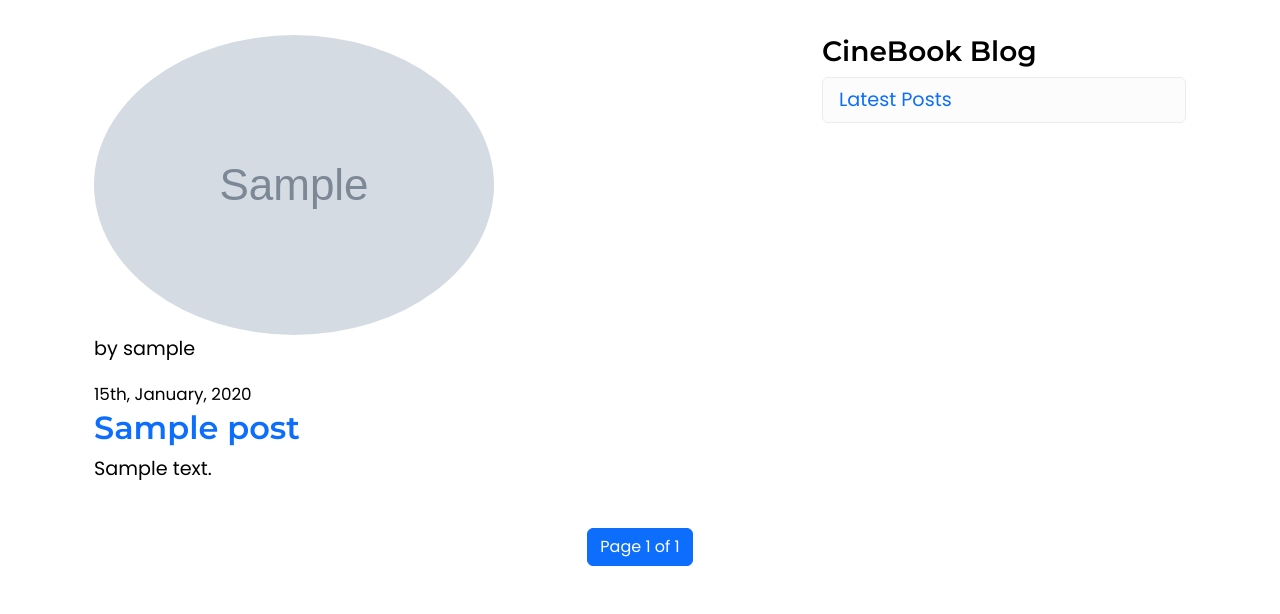
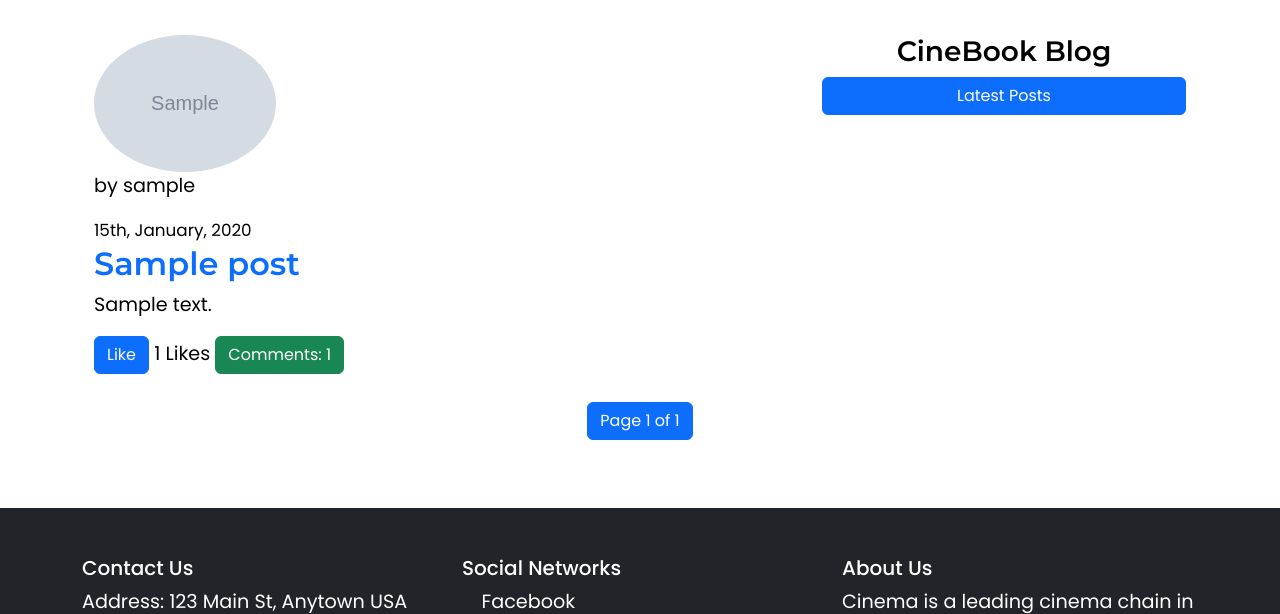
Before and after one commit to Pedrolivares1980/cinebook, a Django app: page /blog/ in a window 1280 px wide. Shown: the part 61-675 px from the top of the page. Run offline with Django 5.2, Linux system fonts and the light colour scheme; tables that the repository leaves empty hold one stand-in row (values such as "Sample post"); grey boxes marked "Sample" are stand-in pictures; some libraries are stand-ins or nearby versions.

Commit message:
blog likes

```diff
--- a/blog/templates/blog/comment_thread.html
+++ b/blog/templates/blog/comment_thread.html
@@ -4,7 +4,7 @@
         <div class="d-flex align-items-center">
             <img class="rounded-circle article-img" src="{{ comment.author.profile.image.url }}">
             <div class="ms-2">
-				<h5 class="mt-0">{{ comment.author.username }} </h5>
+                <h5 class="mt-0">{{ comment.author.username }}</h5>
                 <small class="text-muted">{{ comment.date_posted|date:'dS, F, Y'}}</small>
                 <p>{{ comment.content }}</p>
                 <div class="comment-actions">
@@ -13,6 +13,10 @@
                     <a href="{% url 'comment-delete' comment.id %}" class="btn btn-sm btn-danger">Delete</a>
                     {% endif %}
                     <a href="{% url 'add-reply' post_id=comment.post.id parent_id=comment.id %}" class="btn btn-sm btn-primary">Reply</a>
+                    <!-- Botón de like para el comentario -->
+                    <button class="like-comment btn btn-sm btn-primary" id="like-btn-comment-{{ comment.id }}" data-id="{{ comment.id }}">Like</button>
+                    <!-- Contador de likes para el comentario -->
+                    <span id="like-count-comment-{{ comment.id }}">{{ comment.likes.count }} Likes</span>
                 </div>
             </div>
         </div>
--- a/blog/templates/blog/home.html
+++ b/blog/templates/blog/home.html
@@ -1,19 +1,27 @@
 {% extends "blog/base.html" %}
+{% load static %}
+{% block content %}
+<script>
+  var csrftoken = '{{ csrf_token }}';
+</script>
 
-{% block content %}
+</script>
 <div class="d-flex flex-column flex-md-row container">
-
   <div class="col-md-8">
-    {% for post in posts %}
+    {% for item in posts_with_comments_count %}
     <article class="media content-section">
-      <img class="rounded-circle article-img" src="{{ post.author.profile.image.url }}">
+      <img class="rounded-circle article-img w-25" src="{{ item.post.author.profile.image.url }}">
       <div class="media-body">
         <div class="article-metadata">
-          <p class="mr-2">by {{ post.author }}</p>
-          <small>{{ post.date_posted|date:'dS, F, Y' }}</small>
+          <p class="mr-2">by {{ item.post.author }}</p>
+          <small>{{ item.post.date_posted|date:'dS, F, Y' }}</small>
         </div>
-        <h2><a class="article-title" href="{% url 'post-detail' post.id %}">{{ post.title }}</a></h2>
-        <p class="article-content">{{ post.content }}</p>
+        <h2><a class="article-title" href="{% url 'post-detail' item.post.id %}">{{ item.post.title }}</a></h2>
+        <p class="article-content">{{ item.post.content|truncatewords:20 }}</p>
+        <!-- Corrected data-id and likes count to use item.post.id and item.post.likes.count -->
+        <button class="like-post btn btn-primary" id="like-btn-post-{{ item.post.id }}" data-id="{{ item.post.id }}">Like</button>
+        <span id="like-count-post-{{ item.post.id }}">{{ item.post.likes.count }} Likes</span>
+        <a class="btn btn-success" href="{% url 'post-detail' item.post.id %}">Comments: {{ item.comments_count }}</a>
       </div>
     </article>
     {% endfor %}
@@ -21,16 +29,17 @@
 
   <div class="col-md-4 mt-4 mt-md-0">
     <div class="content-section">
-      <h3>CineBook Blog</h3>
-      <ul class="list-group">
+      <h3 class="text-center">CineBook Blog</h3>
+      <div class="d-grid gap-2">
         {% if user.is_authenticated %}
-        <li class="list-group-item list-group-item-light"><a href="{% url 'post-create' %}">New Post</a></li>
-        <li class="list-group-item list-group-item-light"><a href="{% url 'user-posts' user.username %}">My Posts</a></li>
+        <a href="{% url 'post-create' %}" class="btn btn-primary btn-block">New Post</a>
+        <a href="{% url 'user-posts' user.username %}" class="btn btn-primary btn-block">My Posts</a>
         {% endif %}
-        <li class="list-group-item list-group-item-light"><a href="{% url 'blog-home' %}">Latest Posts</a></li>
-      </ul>
+        <a href="{% url 'blog-home' %}" class="btn btn-primary btn-block">Latest Posts</a>
+      </div>
     </div>
   </div>
+
 
 </div>
 
@@ -59,4 +68,5 @@
     </ul>
   </nav>
 
+<script src="{% static 'js/blog.js' %}"></script>
 {% endblock content %}
--- a/blog/urls.py
+++ b/blog/urls.py
@@ -47,4 +47,8 @@ urlpatterns = [
 
     # Comment delete page URL pattern
     path("comment/<int:pk>/delete/", CommentDeleteView.as_view(), name="comment-delete"),
+
+    path('like_post/', views.like_post, name='like_post'),
+    path('like_comment/', views.like_comment, name='like_comment'),
+
 ]
--- a/blog/views.py
+++ b/blog/views.py
@@ -5,6 +5,8 @@ from django.contrib.auth.mixins import LoginRequiredMixin, UserPassesTestMixin
 from django.core.exceptions import PermissionDenied
 from django.contrib.auth.models import User
 from django.urls import reverse_lazy
+from django.views.decorators.http import require_POST
+from django.contrib.auth.decorators import login_required
 from django.views.generic import (
     ListView,
     DetailView,
@@ -12,7 +14,9 @@ from django.views.generic import (
     UpdateView,
     DeleteView
 )
-from .models import Post, Comment
+from .models import Post, Comment, PostLike, CommentLike
+from django.http import JsonResponse
+import json
 
 class PostListView(ListView):
     """
@@ -29,6 +33,12 @@ class PostListView(ListView):
         Add the main comments to the context data.
         """
         context = super().get_context_data(**kwargs)
+        context['posts_with_comments_count'] = [
+            {
+                'post': post,
+                'comments_count': Comment.objects.filter(post=post).count()            }
+            for post in context['posts']
+        ]
         return context
 
 
@@ -292,6 +302,40 @@ class CommentDeleteView(LoginRequiredMixin, UserPassesTestMixin, DeleteView):
             self._recursive_delete(child_comment)
         comment.delete()
 
+@require_POST
+@login_required
+def like_post(request):
+    # Parse the JSON body of the request
+    data = json.loads(request.body)
+    post_id = data.get('id')
+
+    # Fetch the post by ID
+    post = Post.objects.get(id=post_id)
+    liked = False  # Default to not liked
+
+    if post.likes.filter(id=request.user.id).exists():
+        # If the user already liked this post, unlike it
+        post.likes.remove(request.user)
+    else:
+        # Otherwise, like it
+        post.likes.add(request.user)
+        liked = True
+
+    return JsonResponse({'total_likes': post.likes.count(), 'liked': liked})
+
+def like_comment(request):
+    comment_id = request.POST.get('id')
+    comment = Comment.objects.get(id=comment_id)
+
+    if comment.liked_by_user(request.user):
+        comment.likes.filter(user=request.user).delete()
+        liked = False
+    else:
+        CommentLike.objects.create(comment=comment, user=request.user)
+        liked = True
+
+    return JsonResponse({'liked': liked, 'total_likes': comment.total_likes()})
+
 def about(request):
     """
     View to display the about page.
--- /dev/null
+++ b/static/js/blog.js
@@ -0,0 +1,78 @@
+document.addEventListener("DOMContentLoaded", function() {
+    // Handle like button clicks for posts
+    const postLikeButtons = document.querySelectorAll('.like-post');
+    postLikeButtons.forEach(button => {
+        button.addEventListener('click', function(e) {
+            e.preventDefault();
+            const postId = this.dataset.id;
+            fetch('/blog/like_post/', {
+                method: 'POST',
+                headers: {
+                    'Content-Type': 'application/json',
+                    'X-CSRFToken': getCookie('csrftoken'),
+                },
+                body: JSON.stringify({ id: postId }),
+            })
+            .then(response => response.json())
+            .then(data => {
+                const likeCountSpan = document.getElementById(`like-count-post-${postId}`);
+                const likeButton = document.getElementById(`like-btn-post-${postId}`);
+                likeCountSpan.innerText = `${data.total_likes} likes`;
+                updateLikeButton(likeButton, data.liked);
+            });
+        });
+    });
+
+    // Handle like button clicks for comments
+    const commentLikeButtons = document.querySelectorAll('.like-comment');
+    commentLikeButtons.forEach(button => {
+        button.addEventListener('click', function(e) {
+            e.preventDefault();
+            const commentId = this.dataset.id;
+            fetch('/blog/like_comment/', {
+                method: 'POST',
+                headers: {
+                    'Content-Type': 'application/json',
+                    'X-CSRFToken': getCookie('csrftoken'),
+                },
+                body: JSON.stringify({ id: commentId }),
+            })
+            .then(response => response.json())
+            .then(data => {
+                const likeCountSpan = document.getElementById(`like-count-comment-${commentId}`);
+                const likeButton = document.getElementById(`like-btn-comment-${commentId}`);
+                likeCountSpan.innerText = `${data.total_likes} likes`;
+                updateLikeButton(likeButton, data.liked);
+            });
+        });
+    });
+
+    // Function to update the like button's text and class based on the like status
+    function updateLikeButton(button, isLiked) {
+        if (isLiked) {
+            button.innerText = 'Unlike';
+            button.classList.remove('btn-primary');
+            button.classList.add('btn-danger');
+        } else {
+            button.innerText = 'Like';
+            button.classList.remove('btn-danger');
+            button.classList.add('btn-primary');
+        }
+    }
+
+    // Function to get CSRF token from cookies
+    function getCookie(name) {
+        let cookieValue = null;
+        if (document.cookie && document.cookie !== '') {
+            const cookies = document.cookie.split(';');
+            for (let i = 0; i < cookies.length; i++) {
+                const cookie = cookies[i].trim();
+                if (cookie.substring(0, name.length + 1) === (name + '=')) {
+                    cookieValue = decodeURIComponent(cookie.substring(name.length + 1));
+                    break;
+                }
+            }
+        }
+        return cookieValue;
+    }
+});
```
Also changed, not shown: blog/models.py (+31 -27 lines), blog/templates/blog/post_detail.html (+15 -9 lines), blog/migrations/0004_commentlike_postlike.py (added), blog/migrations/0005_comment_likes_post_likes_alter_commentlike_comment_and_more.py (added). Lines whose indentation alone changed are shown as unchanged.
